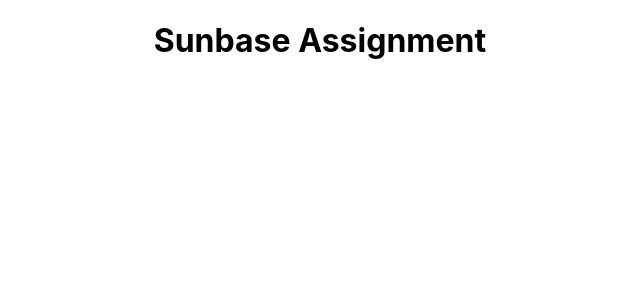
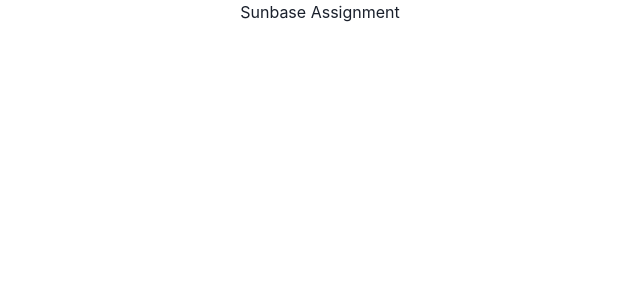
Before and after one commit to akshaykamath45/Sunbase-Assignment, a React (Create React App) app: page / in a window 1280 px wide. Shown: the top 300 px of the page, without its empty margins (320-960 px from the left). Built offline with nearby package versions, Linux system fonts and the light colour scheme.

Commit message:
chore : adding wrapping chakraui

```diff
--- a/src/index.js
+++ b/src/index.js
@@ -1,12 +1,14 @@
-import React from 'react';
-import ReactDOM from 'react-dom/client';
-import './index.css';
-import App from './App';
+import React from "react";
+import ReactDOM from "react-dom/client";
+import "./index.css";
+import App from "./App";
+import { ChakraProvider } from "@chakra-ui/react";
 
-
-const root = ReactDOM.createRoot(document.getElementById('root'));
+const root = ReactDOM.createRoot(document.getElementById("root"));
 root.render(
   <React.StrictMode>
-    <App />
+    <ChakraProvider>
+      <App />
+    </ChakraProvider>
   </React.StrictMode>
 );
```
